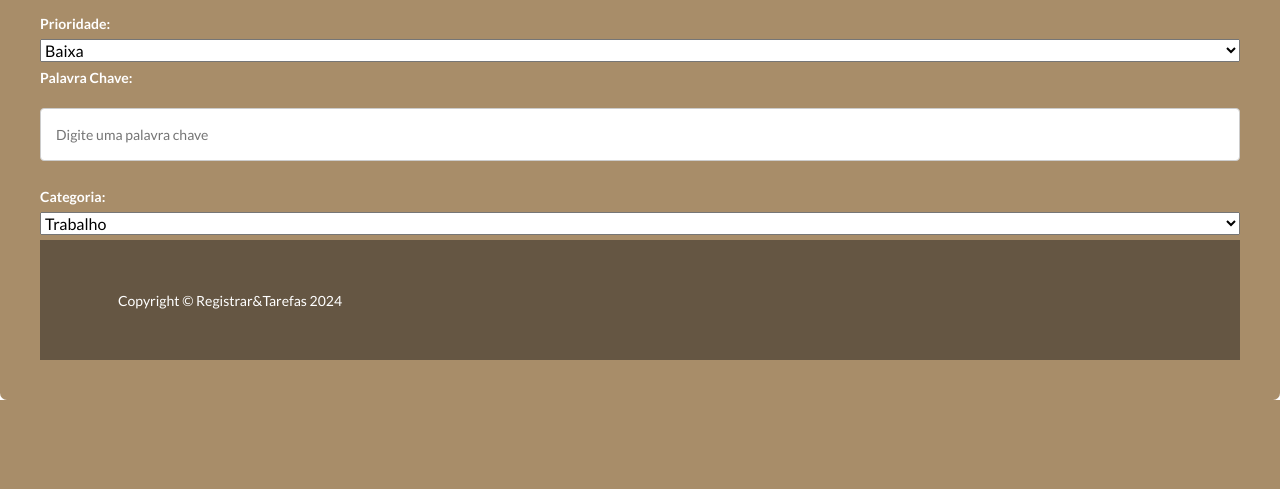
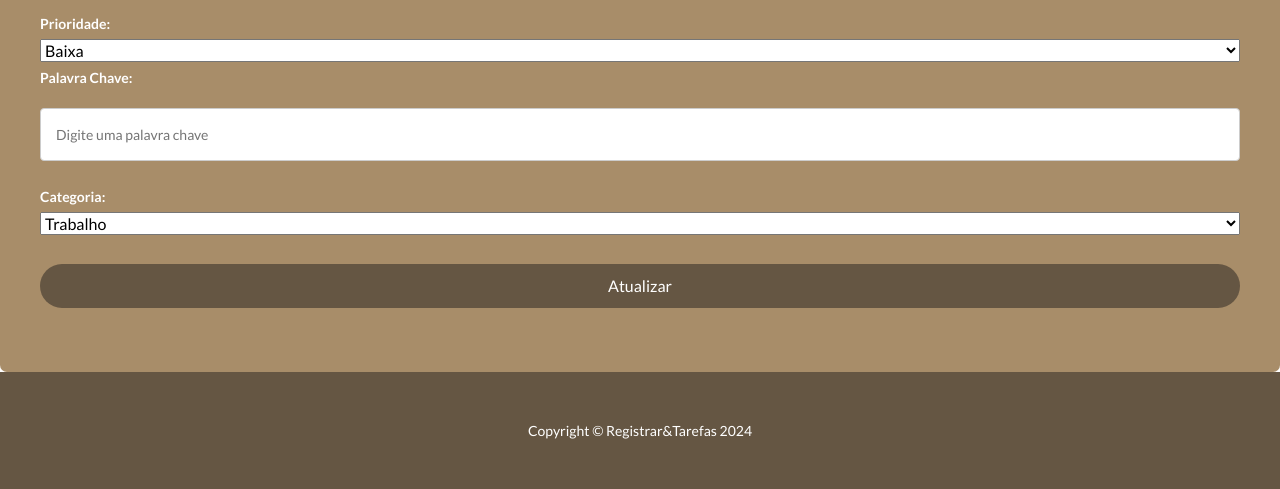
Before and after one commit to EmilyMedeiross/projeto_BD, a Flask app: page /atualizar_tarefa in a window 1280 px wide. Shown: the part 678-1167 px from the top of the page. Before the commit the page ends 1078 px from the top, so only its background shows below. Run offline with Flask 3, Linux system fonts and the light colour scheme; some libraries are stand-ins or nearby versions.

Commit message:
Update atualizar_tarefa.html

```diff
--- a/templates/pages/atualizar_tarefa.html
+++ b/templates/pages/atualizar_tarefa.html
@@ -28,7 +28,6 @@
         <option value="Pendente">Pendente</option>
     </select>
 
-
     <label for="data_criação"> Data de Criação: </label>
     <input type="date" name="data_criação" placeholder="Digite o status da tarefa">
 
@@ -42,7 +41,6 @@
         <option value="Alta">Alta</option>
     </select>
 
-
     <label for="palavra_chave"> Palavra Chave: </label>
     <input type="text" name="palavra_chave" placeholder="Digite uma palavra chave">
 
@@ -52,5 +50,7 @@
         <option value="Estudo">Estudo</option>
         <option value="Pessoal">Pessoal</option>
     </select>
+    <button class="button-favoritos">Atualizar</button>
+</form>
 
 {% endblock %}
```
